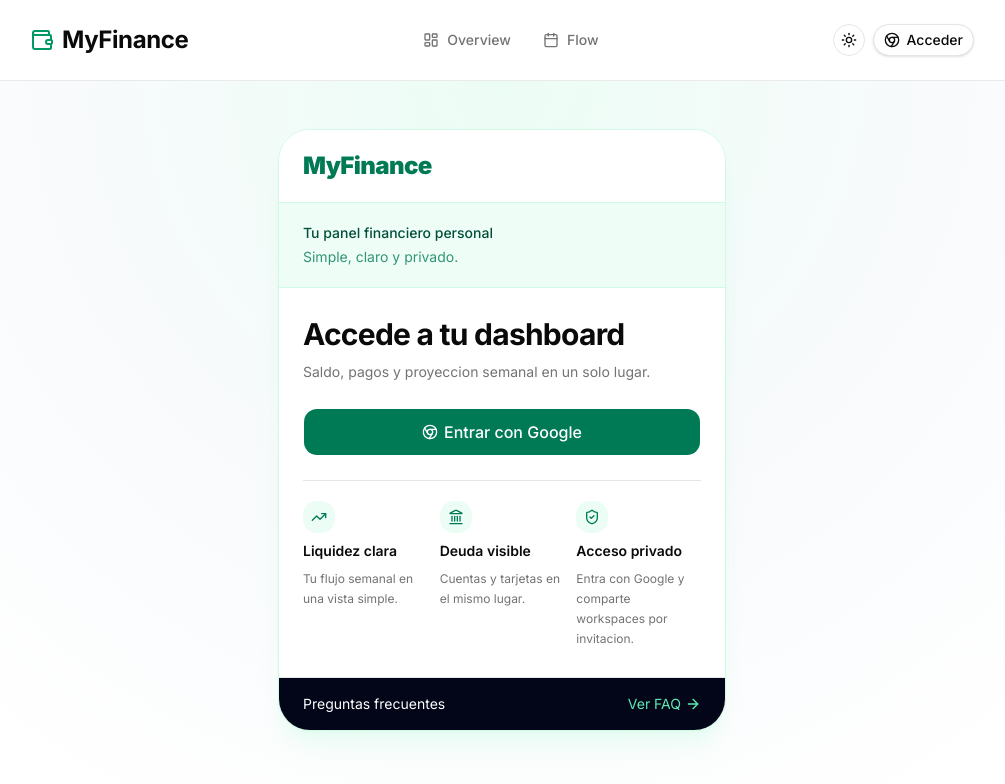
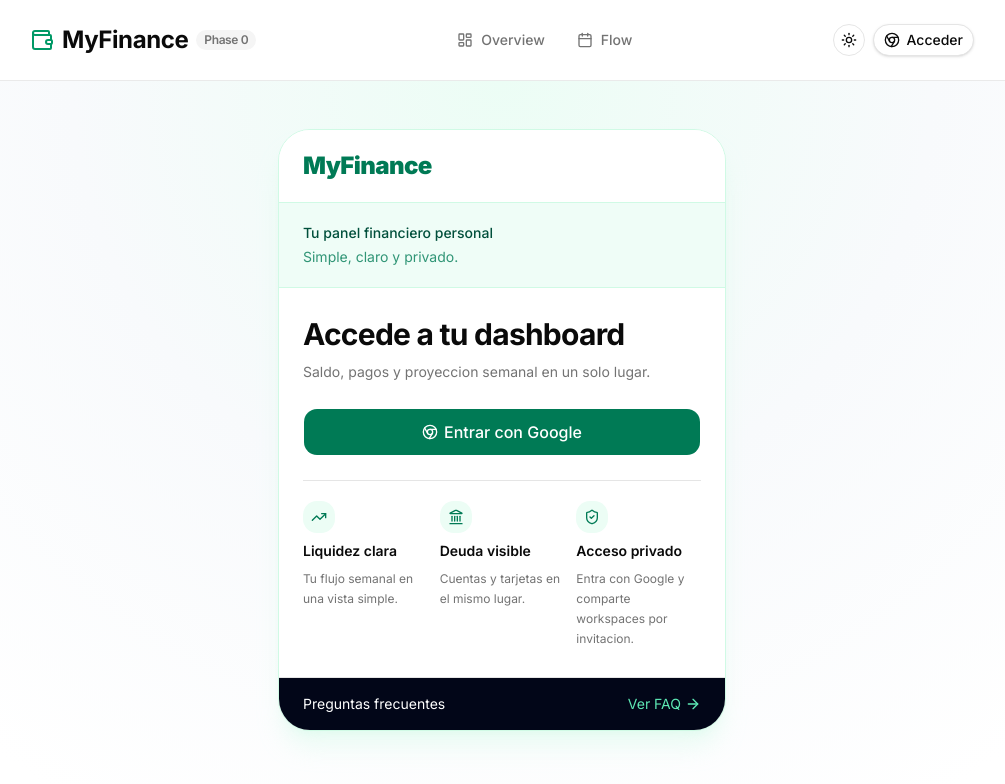
Before and after one commit to darkosth/My-Financial-Dashboard, a Next.js app: page / in a window 1280 px wide. Shown: the top 784 px of the page, without its empty margins (138-1143 px from the left). Built offline with nearby package versions, Linux system fonts and the light colour scheme; no server answers.

Commit message:
chore(ui): show TypeScript migration phase

```diff
--- a/src/components/Layout/AuthenticatedNavbar.jsx
+++ b/src/components/Layout/AuthenticatedNavbar.jsx
@@ -52,7 +52,7 @@
 
 const mobileMenuIconClassName = "h-4 w-4 max-sm:h-6 max-sm:w-6";
 
-export default function AuthenticatedNavbar({ userName, workspaceName }) {
+export default function AuthenticatedNavbar({ userName, workspaceName, migrationPhase }) {
   const pathname = usePathname();
 
   const handleLogout = async () => {
@@ -66,7 +66,14 @@
           <Link href="/dashboard" className="flex items-center gap-2 font-bold tracking-tight text-foreground">
             <Wallet className="h-6 w-6 text-emerald-600 dark:text-emerald-400" />
             <div className="flex flex-col leading-none">
-              <span className="text-lg">MyFinance</span>
+              <div className="flex items-center gap-2">
+                <span className="text-lg">MyFinance</span>
+                {migrationPhase ? (
+                  <span className="rounded-full bg-muted px-2 py-0.5 text-[11px] font-semibold text-muted-foreground">
+                    {migrationPhase}
+                  </span>
+                ) : null}
+              </div>
               <span className="hidden text-[11px] font-medium text-muted-foreground sm:block">{workspaceName}</span>
             </div>
           </Link>
--- a/src/components/Layout/Navbar.jsx
+++ b/src/components/Layout/Navbar.jsx
@@ -2,6 +2,7 @@
 import { CalendarIcon, LayoutDashboard, Wallet } from "lucide-react";
 import { auth } from "@/auth";
 import { getCurrentUserContext } from "@/lib/workspaceContext";
+import { MIGRATION_PHASE } from "@/lib/migrationPhase";
 import AuthenticatedNavbar from "@/components/Layout/AuthenticatedNavbar";
 import GoogleSignInButton from "@/components/Layout/GoogleSignInButton";
 import { ThemeToggle } from "@/components/theme-toggle";
@@ -17,6 +18,9 @@
           <Link href="/" className="flex items-center gap-2 font-bold tracking-tight text-foreground">
             <Wallet className="h-6 w-6 text-emerald-600 dark:text-emerald-400" />
             <span className="text-2xl">MyFinance</span>
+            <span className="rounded-full bg-muted px-2 py-0.5 text-xs font-semibold text-muted-foreground">
+              {MIGRATION_PHASE}
+            </span>
           </Link>
 
           <div className="hidden items-center gap-2 sm:flex">
@@ -54,7 +58,5 @@
     context.user?.email?.trim() ||
     "MyFinance";
 
-  return (
-    <AuthenticatedNavbar userName={userName} workspaceName={context.activeWorkspace.name} />
-  );
+  return <AuthenticatedNavbar userName={userName} workspaceName={context.activeWorkspace.name} migrationPhase={MIGRATION_PHASE} />;
 }
--- /dev/null
+++ b/src/lib/migrationPhase.ts
@@ -0,0 +1 @@
+export const MIGRATION_PHASE = process.env.NEXT_PUBLIC_MIGRATION_PHASE ?? "Phase 0";
```
